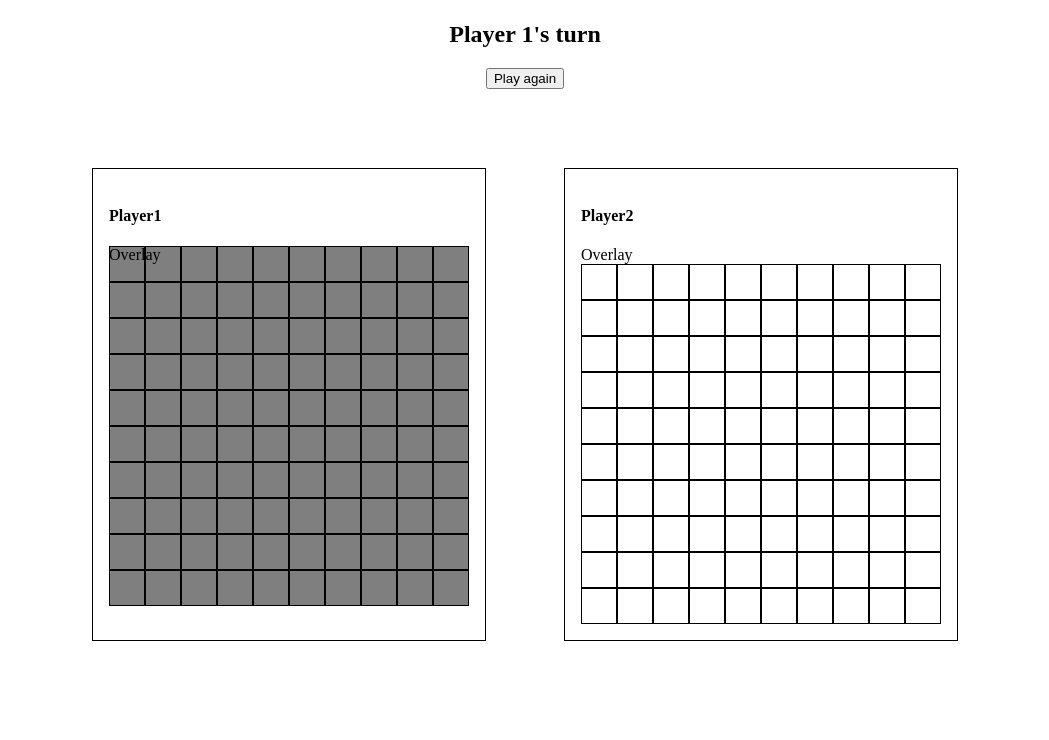
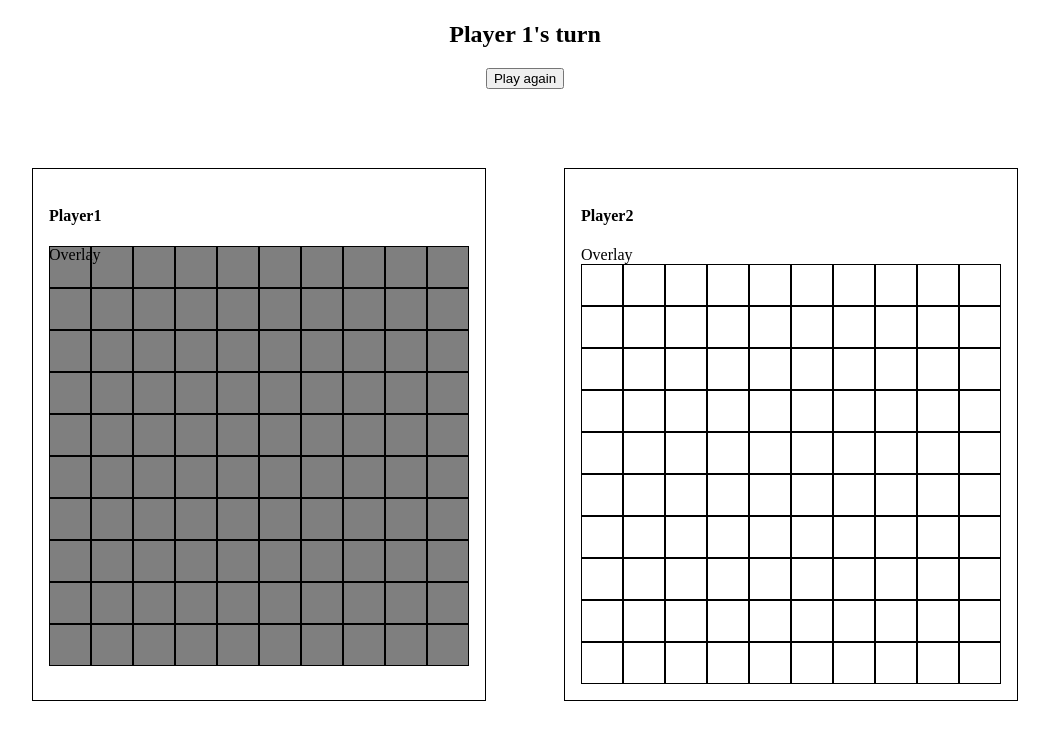
Before and after one commit to Andy-git985/battleship-h, a website with bundled scripts: page index.html in a window 1280 px wide. Shown: the whole page, without its empty margins (115-1164 px from the left). Built offline with nearby package versions, Linux system fonts and the light colour scheme.

Commit message:
static sizing to grid

```diff
--- a/main.js
+++ b/main.js
@@ -14,8 +14,8 @@ const create = (() => {
   };
   const generateGridTemplate = (elem) => {
     const numOfRowCol = Math.sqrt(number);
-    elem.style.gridTemplateRows = `repeat(${numOfRowCol}, auto)`;
-    elem.style.gridTemplateColumns = `repeat(${numOfRowCol}, auto)`;
+    elem.style.gridTemplateRows = `repeat(${numOfRowCol}, 42px)`;
+    elem.style.gridTemplateColumns = `repeat(${numOfRowCol}, 42px)`;
   };
 
   const init = () => {
@@ -142,7 +142,6 @@ events.init();
 const game = (() => {
   const player1 = Player('Player 1');
   const player2 = Player('Player 2');
-  const players = [player1, player2];
   const init = () => {
     // const ship1 = Ship(2);
     // const ship2 = Ship(2);
@@ -256,7 +255,6 @@ const game = (() => {
   const turn = (coordinate) => {
     if (current.attack(enemy, coordinate)) {
       dom.hits(enemy);
-
       if (enemy.allShipsSunk()) {
         // playing = false;
         over(dom);
@@ -290,7 +288,7 @@ const game = (() => {
   const over = (module) => {
     module.winner(current);
   };
-  return { init, players, attack, turn };
+  return { init, attack, turn };
 })();
 
 game.init();
--- a/style.css
+++ b/style.css
@@ -40,8 +40,8 @@ body {
 
 .overlay,
 .grid {
-  width: 22.5rem;
-  height: 22.5rem;
+  width: 420px;
+  height: 420px;
 }
 
 .container {
```
